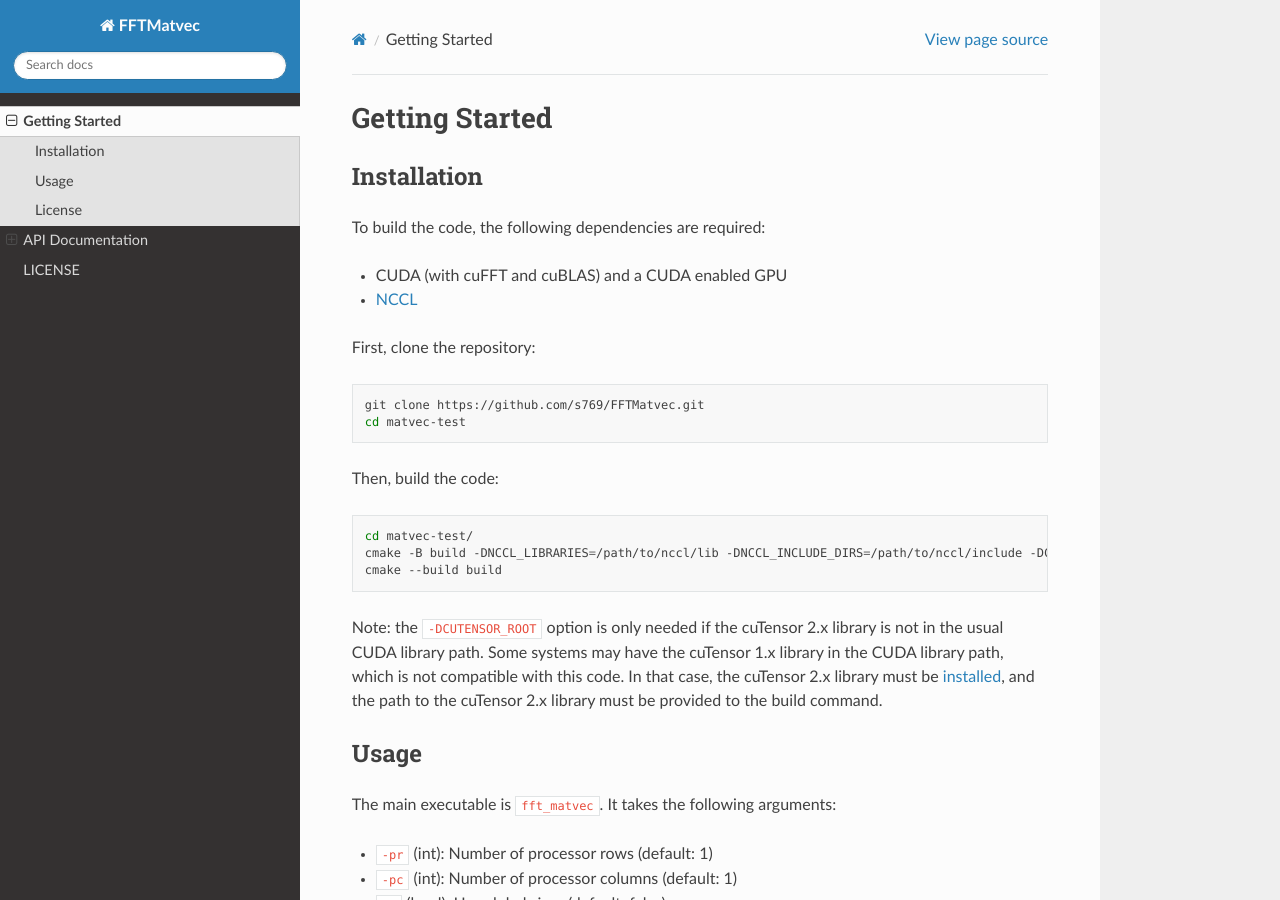
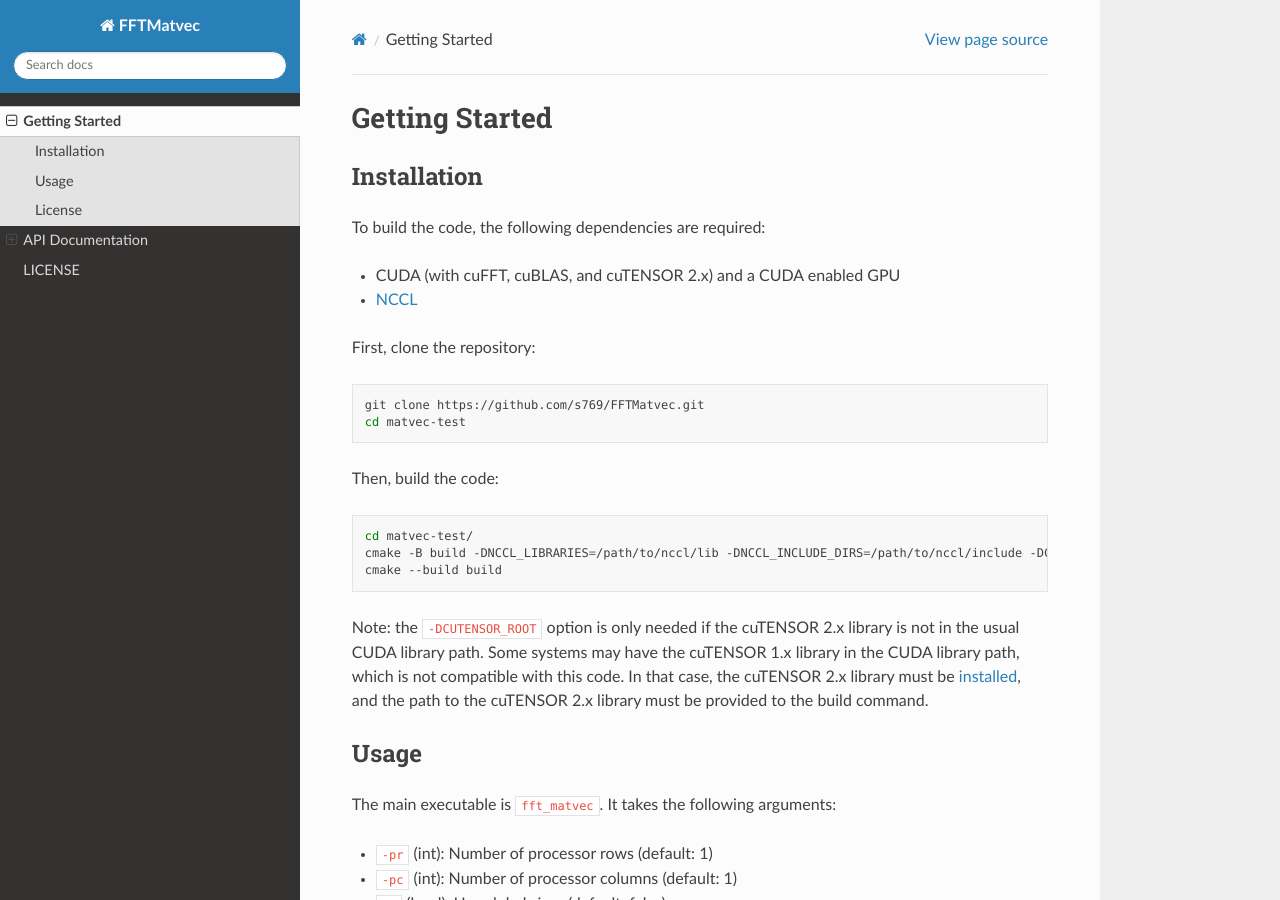
Before and after one commit to s769/FFTMatvec, a Sphinx documentation site: the page built from docs/sphinx_source/getting_started.rst, in a window 1280 px wide and 900 px high. Built offline with Sphinx 7.4.7 and the Read the Docs theme 2.0.0, drawn with Linux system fonts in a browser that asks for light colours.

Commit message:
cutensor

```diff
--- a/docs/sphinx_source/getting_started.rst
+++ b/docs/sphinx_source/getting_started.rst
@@ -11,7 +11,7 @@
 
 To build the code, the following dependencies are required:
 
--  CUDA (with cuFFT and cuBLAS) and a CUDA enabled GPU
+-  CUDA (with cuFFT, cuBLAS, and cuTENSOR 2.x) and a CUDA enabled GPU
 -  `NCCL <https://github.com/NVIDIA/nccl>`__
 
 First, clone the repository:
@@ -30,10 +30,10 @@
    cmake --build build
 
 
-Note: the ``-DCUTENSOR_ROOT`` option is only needed if the cuTensor 2.x library is not in the usual CUDA library path.
-Some systems may have the cuTensor 1.x library in the CUDA library path, which is not compatible with this code.
-In that case, the cuTensor 2.x library must be `installed <https://developer.nvidia.com/cutensor-downloads>`__, and
-the path to the cuTensor 2.x library must be provided to the build command.
+Note: the ``-DCUTENSOR_ROOT`` option is only needed if the cuTENSOR 2.x library is not in the usual CUDA library path.
+Some systems may have the cuTENSOR 1.x library in the CUDA library path, which is not compatible with this code.
+In that case, the cuTENSOR 2.x library must be `installed <https://developer.nvidia.com/cutensor-downloads>`__, and
+the path to the cuTENSOR 2.x library must be provided to the build command.
 
 
 Usage
```
Also changed, not shown: README.md (+2 -2 lines).
